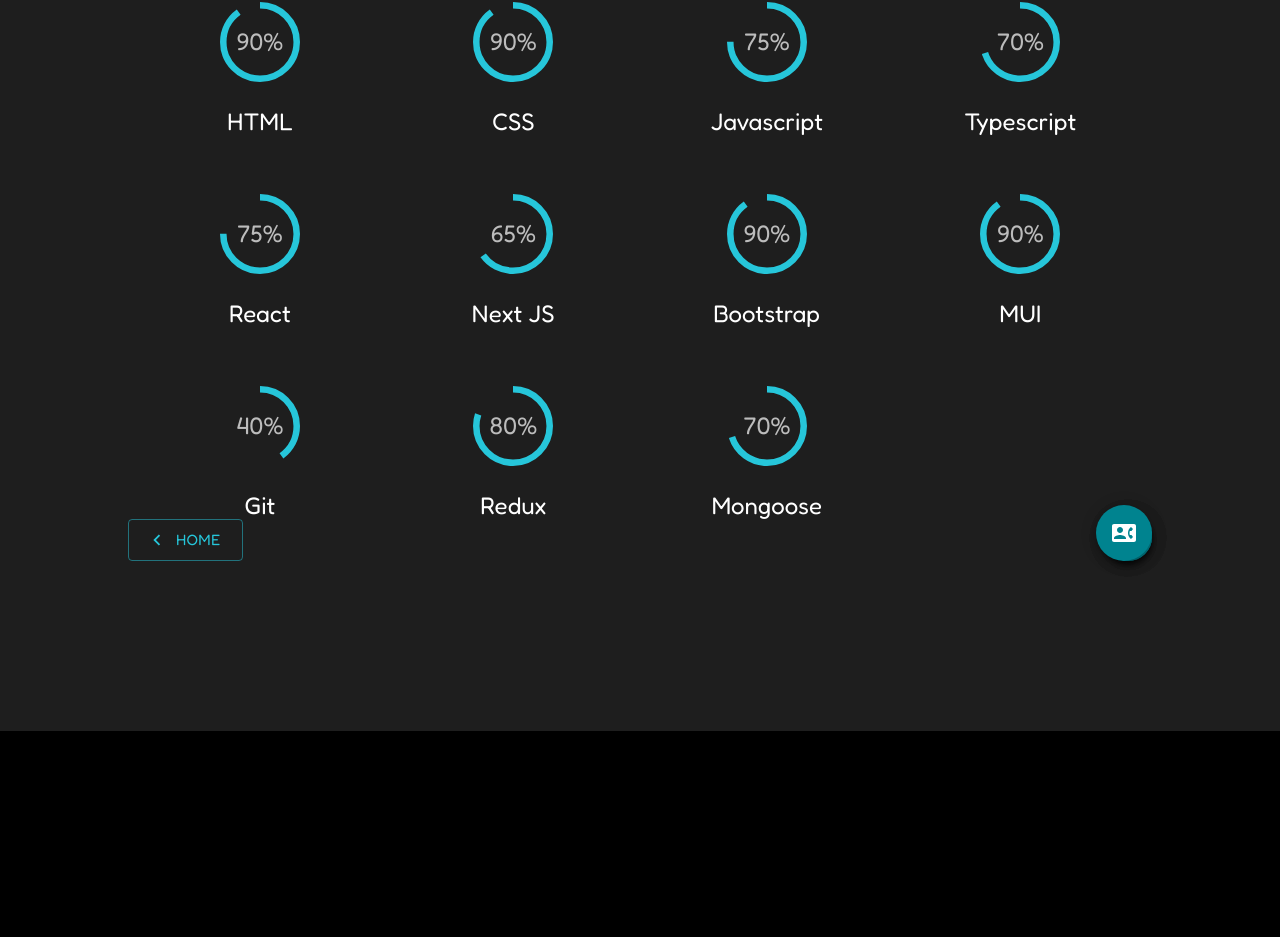
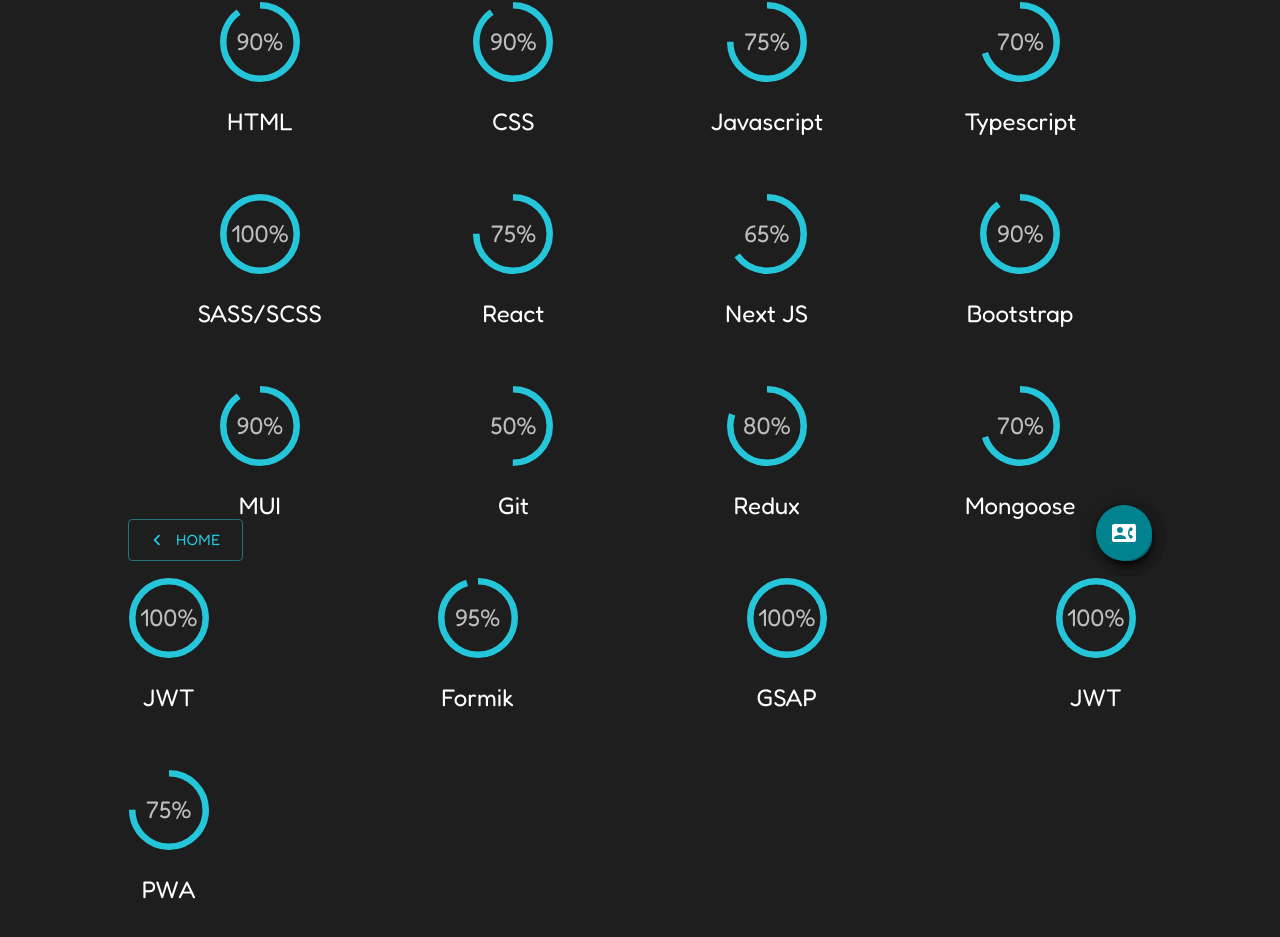
Before and after one commit to kai-zen/portfolio, a React (Create React App) app: page /#/Skills in a window 1280 px wide. Shown: the part 199-1136 px from the top of the page. Before the commit the page ends 930 px from the top, so only its background shows below. Built offline with nearby package versions, Linux system fonts and the light colour scheme.

Commit message:
New skills added

```diff
--- a/src/components/skills/SkillsGrid.jsx
+++ b/src/components/skills/SkillsGrid.jsx
@@ -48,7 +48,7 @@
         >
           <CircularPercent text="Javascript" number={75} />
         </Grid>
-		<Grid
+        <Grid
           xs={6}
           sm={4}
           md={3}
@@ -61,6 +61,20 @@
           }}
         >
           <CircularPercent text="Typescript" number={70} />
+        </Grid>
+        <Grid
+          xs={6}
+          sm={4}
+          md={3}
+          sx={{
+            mt: 2,
+            display: 'flex',
+            flexDirection: 'column',
+            alignItems: 'center',
+            justifyContent: 'center',
+          }}
+        >
+          <CircularPercent text="SASS/SCSS" number={100} />
         </Grid>
         <Grid
           xs={6}
@@ -130,7 +144,7 @@
             justifyContent: 'center',
           }}
         >
-          <CircularPercent text="Git" number={40} />
+          <CircularPercent text="Git" number={50} />
         </Grid>
         <Grid
           xs={6}
@@ -146,7 +160,7 @@
         >
           <CircularPercent text="Redux" number={80} />
         </Grid>
-		<Grid
+        <Grid
           xs={6}
           sm={4}
           md={3}
@@ -161,6 +175,76 @@
           <CircularPercent text="Mongoose" number={70} />
         </Grid>
       </Grid>
+      <Grid
+        xs={6}
+        sm={4}
+        md={3}
+        sx={{
+          mt: 2,
+          display: 'flex',
+          flexDirection: 'column',
+          alignItems: 'center',
+          justifyContent: 'center',
+        }}
+      >
+        <CircularPercent text="JWT" number={100} />
+      </Grid>
+      <Grid
+        xs={6}
+        sm={4}
+        md={3}
+        sx={{
+          mt: 2,
+          display: 'flex',
+          flexDirection: 'column',
+          alignItems: 'center',
+          justifyContent: 'center',
+        }}
+      >
+        <CircularPercent text="Formik" number={95} />
+      </Grid>
+      <Grid
+        xs={6}
+        sm={4}
+        md={3}
+        sx={{
+          mt: 2,
+          display: 'flex',
+          flexDirection: 'column',
+          alignItems: 'center',
+          justifyContent: 'center',
+        }}
+      >
+        <CircularPercent text="GSAP" number={100} />
+      </Grid>
+      <Grid
+        xs={6}
+        sm={4}
+        md={3}
+        sx={{
+          mt: 2,
+          display: 'flex',
+          flexDirection: 'column',
+          alignItems: 'center',
+          justifyContent: 'center',
+        }}
+      >
+        <CircularPercent text="JWT" number={100} />
+      </Grid>
+      <Grid
+        xs={6}
+        sm={4}
+        md={3}
+        sx={{
+          mt: 2,
+          display: 'flex',
+          flexDirection: 'column',
+          alignItems: 'center',
+          justifyContent: 'center',
+        }}
+      >
+        <CircularPercent text="PWA" number={75} />
+      </Grid>
     </Grid>
   );
 };
```
